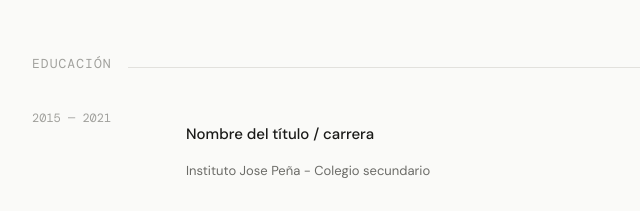
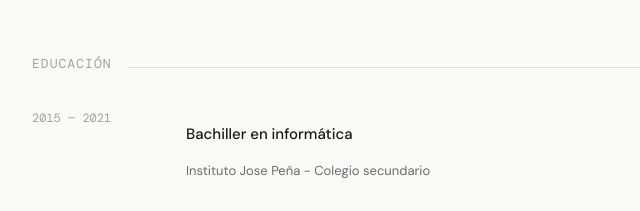
Before and after one commit to aguss0/Portfolio-Agustin-Sanchez, a plain HTML site: page index.html in a window 1280 px wide. Shown: the part 1791-2002 px from the top of the page, 248-888 px from the left. Drawn offline with nearby package versions, Linux system fonts and the light colour scheme.

Commit message:
Educacion añadida

```diff
--- a/index.html
+++ b/index.html
@@ -290,7 +290,7 @@
         'proj.1.desc':            'Buscá cualquier Pokémon por número o nombre y consultá su tipo, sprite y estadísticas base en tiempo real.',
         'proj.2.desc':            'Tablero de tareas con drag & drop entre columnas, persistencia en localStorage y formulario para agregar tareas.',
         'proj.more':              'ver más →',
-        'edu.1.title':            'Nombre del título / carrera',
+        'edu.1.title':            'Bachiller en informática',
         'edu.1.institution':      'Instituto Jose Peña - Colegio secundario',
         'edu.2.title':            'Nombre del título / carrera',
         'edu.2.institution':      'Instituto Jose Peña - Colegio secundario',
```
